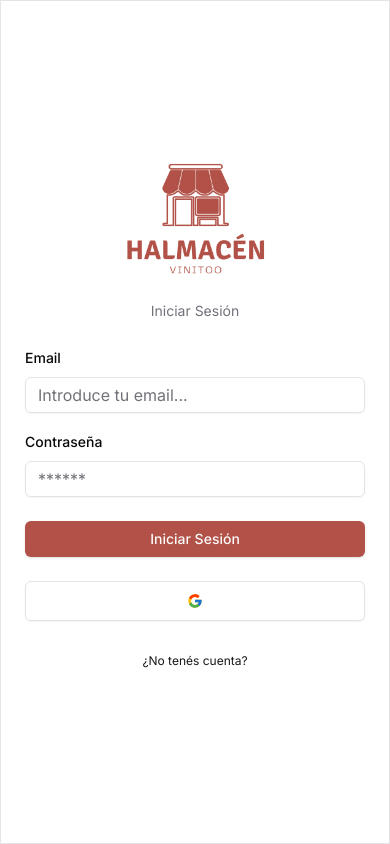
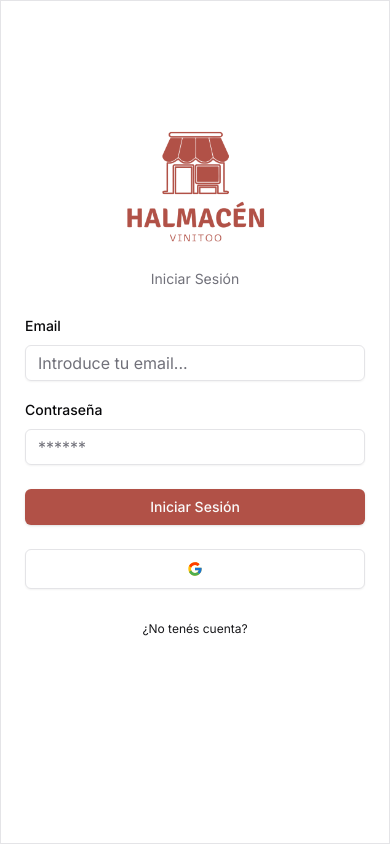
Before and after one commit to pacodinucci/raleo-wines, a Next.js app: page /auth/login in a window 390 px wide. Built offline with nearby package versions, Linux system fonts and the light colour scheme.

Commit message:
padding top auth forms

```diff
--- a/components/auth/card-wrapper.tsx
+++ b/components/auth/card-wrapper.tsx
@@ -21,7 +21,7 @@
   showSocial,
 }: CardWrapperProps) => {
   return (
-    <Card className="w-full md:w-[400px] h-screen md:h-auto shadow-md md:mx-2 rounded-none md:rounded-md pt-32 md:pt-0">
+    <Card className="w-full md:w-[400px] h-screen md:h-auto shadow-md md:mx-2 rounded-none md:rounded-md pt-24 md:pt-0">
       <CardHeader>
         <Header label={headerLabel}></Header>
       </CardHeader>
```
